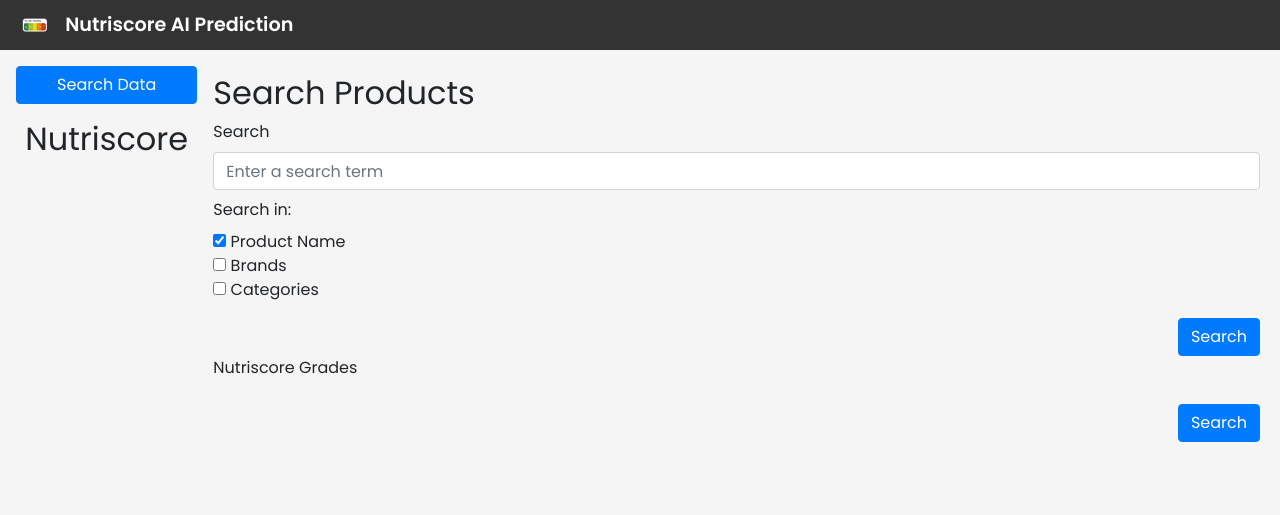
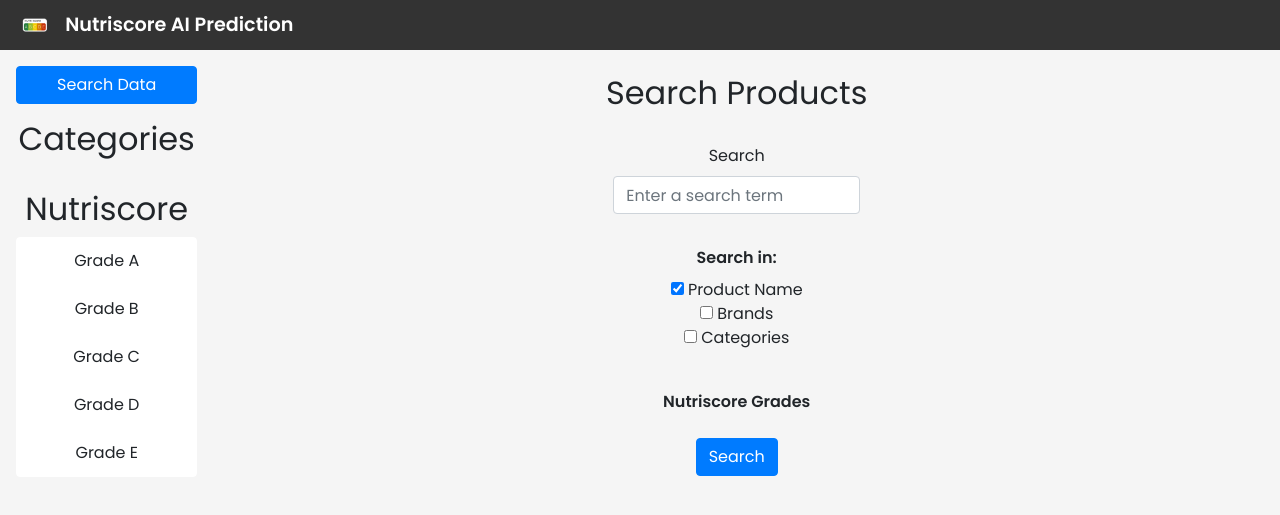
Before and after one commit to DahliaNoir71/nutriscore, a Flask app: template app/templates/search.html in a window 1280 px wide. Shown: the top 515 px of the page. Run offline with Flask 3, Linux system fonts and the light colour scheme; the template is opened without the code that fills it, so the values that code supplies are empty; some libraries are stand-ins or nearby versions.

Commit message:
Added categories on the interface + search results dataframe to avoid creating it everytime

```diff
--- a/app/modules/explore_data.py
+++ b/app/modules/explore_data.py
@@ -33,6 +33,7 @@ def load_dataframe():
         # Save DF in app config within the app context
         with current_app.app_context():
             current_app.config['PRODUCTS_DF'] = products
+            current_app.config['SEARCH_RESULTS_DF'] = products
             current_app.config['loading_dataframe_status']['complete'] = True
             logging.debug("Data loading completed and status set to True.")
 
--- a/app/templates/_pagination_macro.html
+++ b/app/templates/_pagination_macro.html
@@ -1,6 +1,9 @@
 {% macro pagination_link(page_number) %}
     {# Create a copy of the current query parameters #}
     {% set query_params = request.args.to_dict(flat=False) %}
+
+    {# Remove the 'submitted' parameter to indicate this is not a form submission #}
+    {% set _ignore = query_params.pop('submitted', None) %}
 
     {# Manually create an updated dictionary with the page number #}
     {% set updated_params = query_params.copy() %}
--- a/app/templates/_sidebar.html
+++ b/app/templates/_sidebar.html
@@ -2,14 +2,34 @@
     <form method="POST" action="{{ url_for('main.search') }}">
         <button type="submit" class="btn btn-primary mb-3 w-100">Search Data</button>
     </form>
-    <h2>Nutriscore</h2>
+    <h2>Categories</h2>
     <ul class="list-group sidebar-list">
-        <!-- List of Nutriscore Grades (will be dynamically generated) -->
-        {% for grade in nutriscore_grades %}
+        <!-- List of categories (will be dynamically generated) -->
+        {% for cat in cat_list %}
             <li class="list-group-item">
-                <a href="{{ url_for('main.search_results', nutriscore_grades=grade) }}" class="text-decoration-none">{{ grade }}</a>
+                <a href="{{ url_for('main.search_results', pnns_groups_1=cat, submitted='true') }}" class="text-decoration-none">{{ cat }}</a>
             </li>
         {% endfor %}
+    </ul>
+
+    <br><h2>Nutriscore</h2>
+    <ul class="list-group sidebar-list">
+        <!-- List of Nutriscore Grades -->
+        <li class="list-group-item">
+            <a href="{{ url_for('main.search_results', nutriscore_grades='a', submitted='true') }}" class="text-decoration-none">Grade A</a>
+        </li>
+        <li class="list-group-item">
+            <a href="{{ url_for('main.search_results', nutriscore_grades='b', submitted='true') }}" class="text-decoration-none">Grade B</a>
+        </li>
+        <li class="list-group-item">
+            <a href="{{ url_for('main.search_results', nutriscore_grades='c', submitted='true') }}" class="text-decoration-none">Grade C</a>
+        </li>
+        <li class="list-group-item">
+            <a href="{{ url_for('main.search_results', nutriscore_grades='d', submitted='true') }}" class="text-decoration-none">Grade D</a>
+        </li>
+        <li class="list-group-item">
+            <a href="{{ url_for('main.search_results', nutriscore_grades='e', submitted='true') }}" class="text-decoration-none">Grade E</a>
+        </li>
     </ul>
 </div>
 
--- a/app/templates/search.html
+++ b/app/templates/search.html
@@ -12,32 +12,30 @@
 
         <!-- Right Content Area -->
         <div class="col-md-10 main-content">
-            <h2 class="mt-4">Search Products</h2>
+            <h2 class="mt-4">Search Products</h2><br>
             <form method="GET" action="{{ url_for('main.search_results') }}">
                 <!-- Search Bar with Column Checkboxes -->
                 <div class="form-group">
                     <label for="search-term">Search</label>
+
+                    <!-- Hidden Input for Submission -->
+                    <input type="hidden" name="submitted" value="true">
+
                     <input type="text" class="form-control" id="search-term" name="search_term" placeholder="Enter a search term">
                     <div class="mt-2">
-                        <label>Search in:</label><br>
+                        <br><label><b>Search in:</b></label><br>
                         <input type="checkbox" name="search_columns" value="product_name" checked> Product Name<br>
                         <input type="checkbox" name="search_columns" value="brands"> Brands<br>
                         <input type="checkbox" name="search_columns" value="categories"> Categories<br>
                     </div>
                 </div>
 
-                <div class="form-button">
-                    <!-- Submit Button -->
-                    <button type="submit" class="btn btn-primary">Search</button>
-                </div>
-
                 <!-- Nutriscore Grade Checkboxes -->
                 <div class="form-group">
-                    <label>Nutriscore Grades</label><br>
+                    <br><label><b>Nutriscore Grades</b></label><br>
                     {% for grade in nutriscore_grades %}
-                        <input type="checkbox" name="nutriscore_grades" value="{{ grade }}"
-                               {% if grade in request.args.getlist('nutriscore_grades') %} checked {% endif %}>
-                        {{ grade }}<br>
+                        <input type="checkbox" name="nutriscore_grades" value="{{ grade }}" checked }>
+                        Grade {{ grade | upper }}<br>
                     {% endfor %}
                 </div>
 
@@ -65,9 +63,14 @@
     .main-content {
         padding-right: 20px;
         padding-left: 0px;
+        text-align: center;
+    }
+    .form-group {
+        padding-left: 400px;
+        padding-right: 400px;
     }
     .form-button {
-        text-align: right;
+        text-align: center;
     }
 </style>
 
```
Also changed, not shown: app/modules/routes.py (+47 -18 lines), app/templates/_sidebar_old.html (added, +38 -0 lines), app/templates/search_results.html (+11 -2 lines), app/templates/training_data.html (+7 -2 lines).
